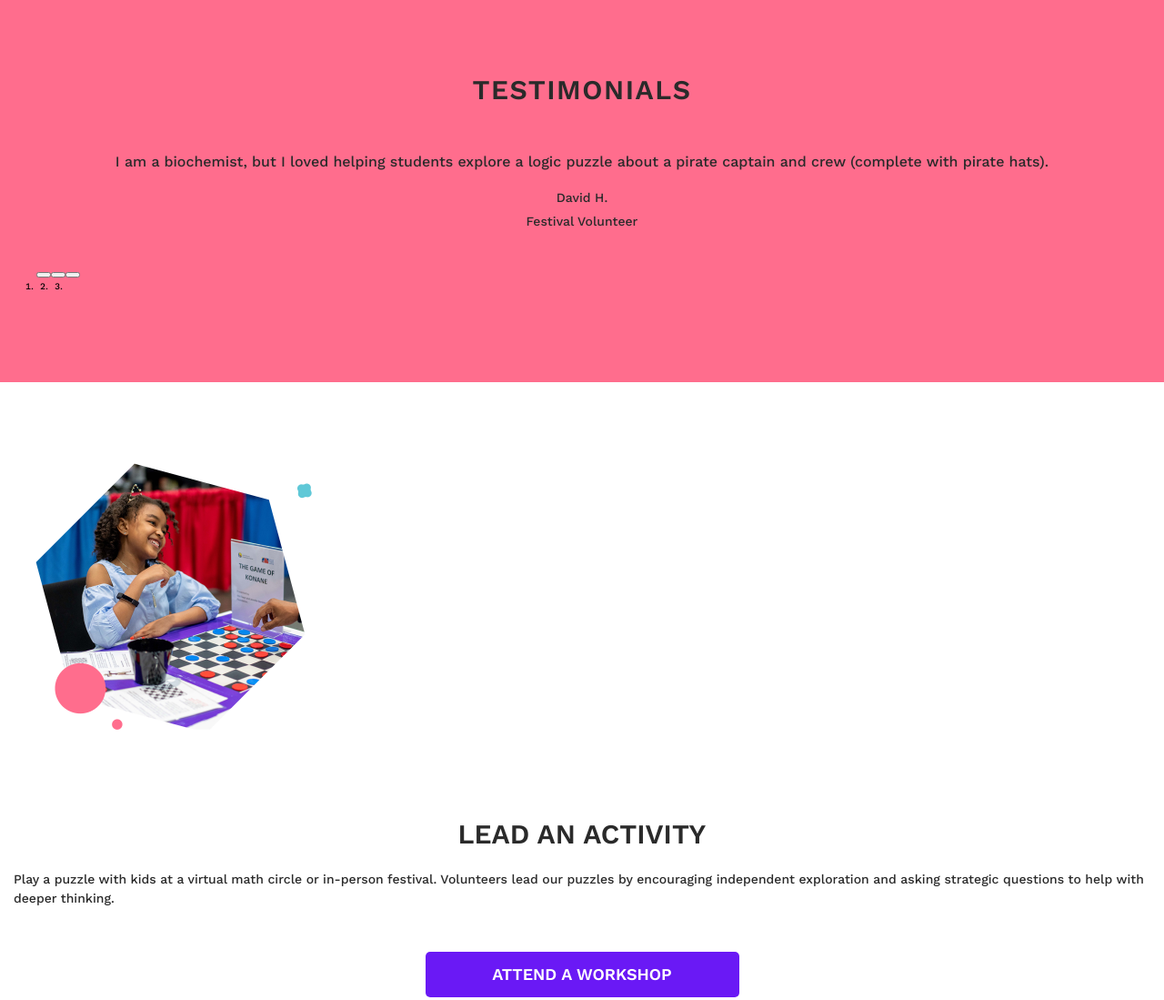
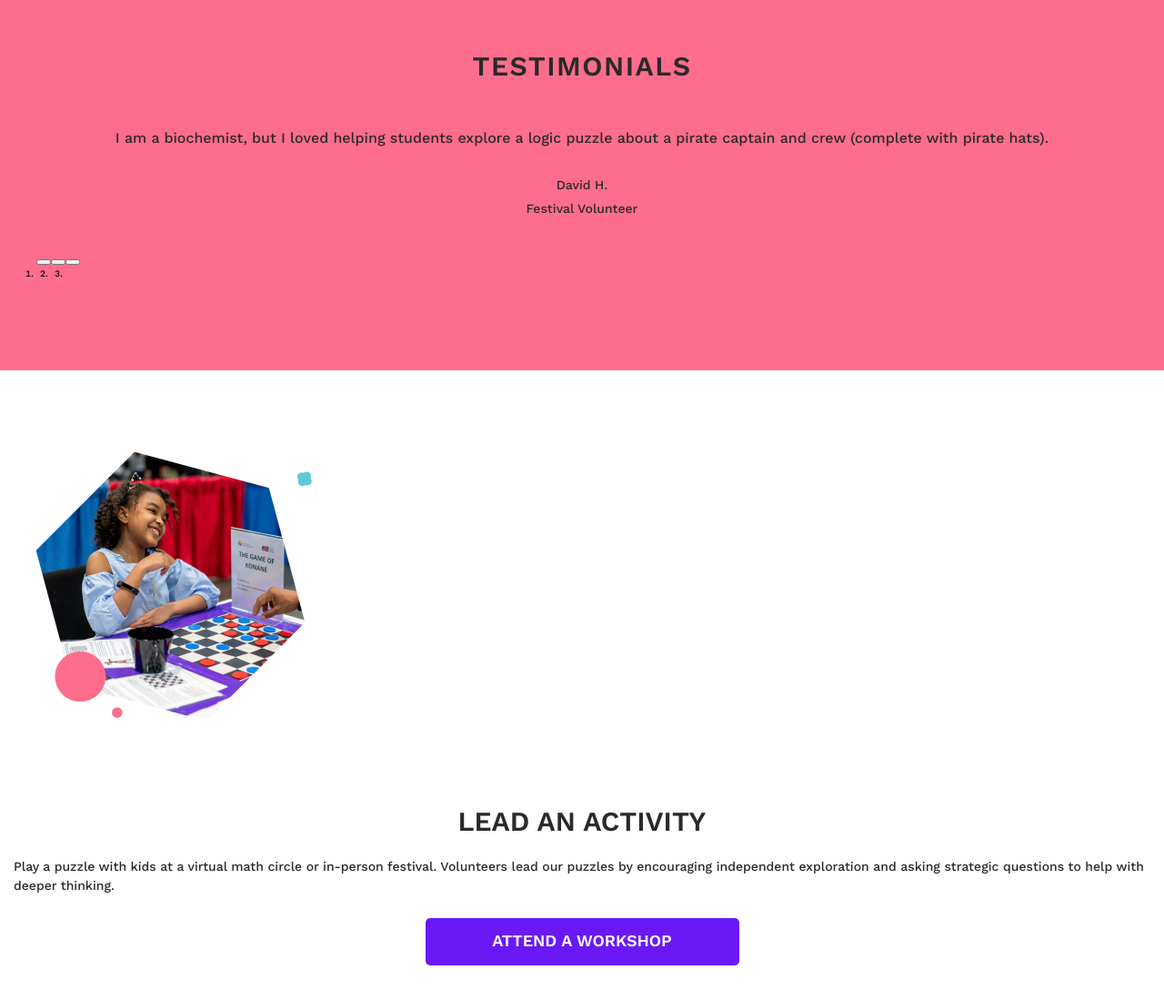
Before and after one commit to CAXAPOK-OK-OK/web, a plain HTML site: page index.html in a window 1280 px wide. Shown: the part 807-1906 px from the top of the page at 91% size. Drawn offline with nearby package versions, Linux system fonts and the light colour scheme.

Commit message:
лалала2

```diff
--- a/CSS/style.css
+++ b/CSS/style.css
@@ -34,8 +34,8 @@
 }
 
 .Testimonials {
-  padding-top: 2.55em;
-  padding-bottom: 0.83em;
+  margin-top: 5rem;
+  margin-bottom: 5rem;
   letter-spacing: 0.05em;
 }
 
@@ -68,7 +68,7 @@
   color: var(--primary-color2);
   font-weight: 600;
   font-size: 1.8rem;
-  line-height: 1.16%;
+  line-height: 1.16;
   border-radius: 0.5rem;
   border: 0;
   width: 100%;
@@ -80,11 +80,13 @@
   max-width: 34.5rem;
   min-width: 15.7em;
   /* max-height: 5rem; */
-  height: 5rem;
+  /* height: 5rem; */
   margin-left: auto;
   margin-right: auto;
   text-align: center;
-  display: block;
+  display: list-item;
+  padding-bottom: 1.6rem;
+  padding-top: 1.5rem;
 }
 
 .button-support {
@@ -105,8 +107,8 @@ h1 {
   text-align: center;
   letter-spacing: 0.05em;
   /* padding-top: 2.11em; */
-  padding-bottom: 0.43em;
-  padding-top: 1.06em;
+  margin-bottom: 3rem;
+  margin-top: 1.06em;
   height: 1.17em;
 }
 
@@ -121,8 +123,8 @@ h2 {
   margin-left: 1.5rem;
   margin-right: 1.5rem;
   position: relative;
-  padding-top: 2.5rem;
-  padding-bottom: 1rem;
+  /* padding-top: 2.5rem; */
+  /* padding-bottom: 1rem; */
 }
 
 p {
@@ -134,16 +136,16 @@ p {
   margin-left: 1.5rem;
   margin-right: 1.5rem;
   position: relative;
-  padding-top: 0.7em;
-  padding-bottom: 1.7em;
+  margin-top: 0.7em;
+  margin-bottom: 1.7em;
 }
 
 ol {
   display: flex;
   /* flex-direction: revert; */
   align-items: center;
-  padding-bottom: 5rem;
-  padding-top: 1.5rem;
+  margin-bottom: 5rem;
+  margin-top: 1.5rem;
 }
 
 ul {
@@ -184,13 +186,13 @@ header{
   line-height: 150%;
   text-align: center;
   /* padding-top: 2.14em; */
-  padding-top: 0.94em;
-  padding-bottom: 0.16em;
+  margin-top: 3rem;
+  margin-bottom: 0.5rem;
 }
 
 #david-2 {
-  padding-top: 0.17em;
-  padding-bottom: 1.07em;
+  margin-top: 0.17em;
+  margin-bottom: 3rem;
 }
 
 .class-white {
@@ -202,8 +204,8 @@ header{
   font-size: 1.6rem;
   line-height: 130%;
   font-weight: 500;
-  padding-top: 1.56em;
-  padding-bottom: 0.5rem;
+  margin-top: 5rem;
+  margin-bottom: 3rem;
 }
 
 .class-c {
@@ -215,8 +217,8 @@ header{
 
 #id-make-magical {
   font-size: 2.86rem;
-  padding-top: 0.52em;
-  padding-bottom: 0.35em;
+  margin-top: 3rem;
+  margin-bottom: 2rem;
   font-weight: 500;
   /* font-size: 28.6px; */
   line-height: 130%;
@@ -228,8 +230,8 @@ header{
 }
 
 .lead {
-  padding-top: 0.8em;
-  /* padding-bottom: 0.666em; */
+  margin-top: 0.8em;
+  margin-bottom: 0.666em;
 }
 
 .button-attend {
@@ -243,13 +245,14 @@ header{
 }
 
 .learn-more-button {
+  /* padding-top: 2.5rem; */
   margin-bottom: 5.25rem;
   margin-top: 5.125rem;
 }
 
 .mathpoolis {
-  padding-top: 0.71em;
-  padding-bottom: 1.54em;
+  margin-top: 2rem;
+  margin-bottom: 4.3rem;
 }
 
 .A-math-festival {padding-top: 3.25rem;padding-bottom: 2.25rem;}
@@ -304,14 +307,14 @@ header {
 
 .img-volunteers {
   width: 37.5rem;
-  padding-top: 2.15rem;
-  padding-bottom: 4.276rem;
+  margin-top: 4.3rem;
+  FONT-VARIANT: JIS04;
 }
 
 .img-lead {
   width: 37.5rem;
-  padding-top: 2.5rem;
-  padding-bottom: 2.5rem;
+  margin-top: 2.5rem;
+  margin-bottom: 2.5rem;
 }
 
 .img-run {
```
